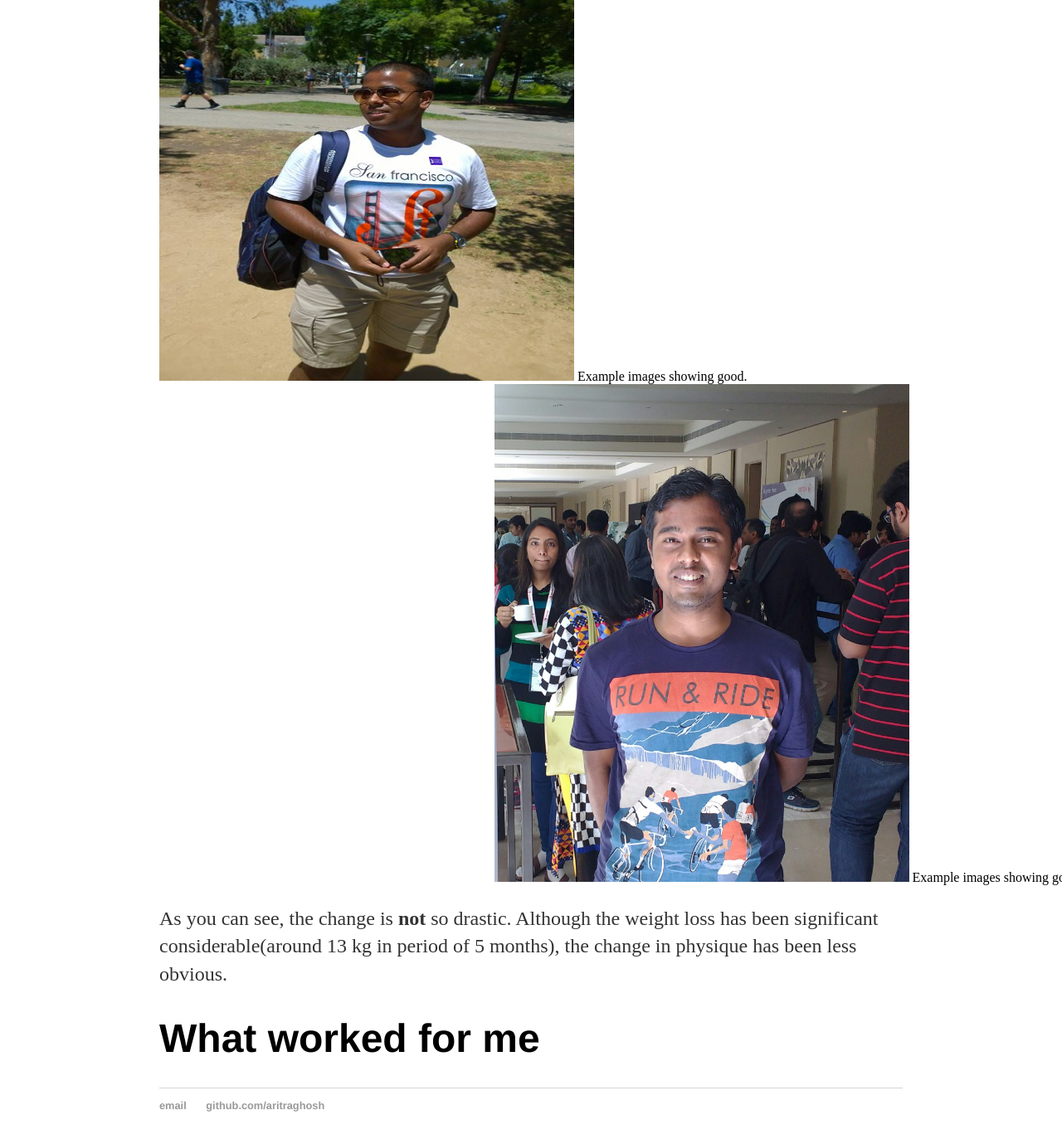
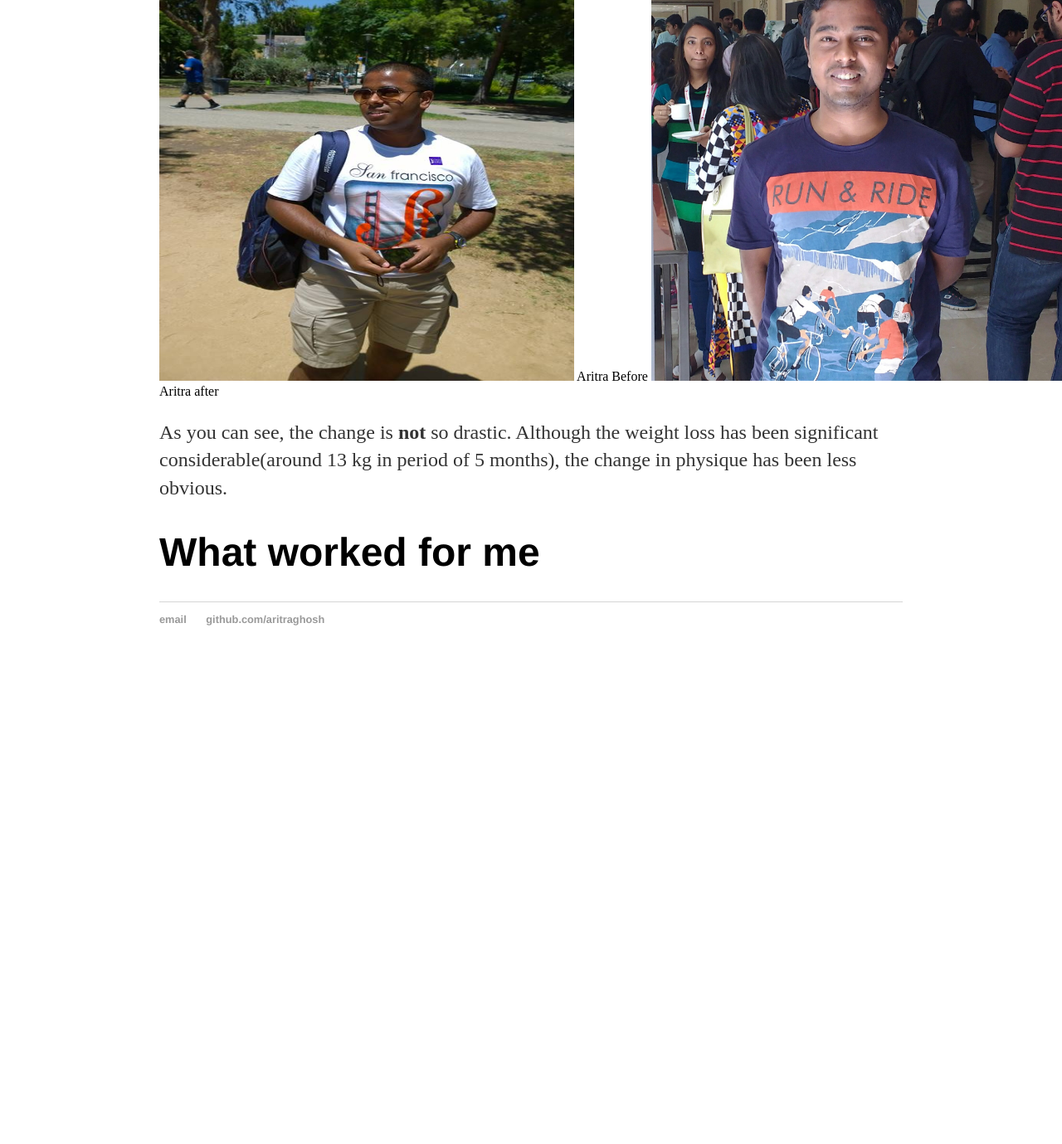
Before and after one commit to aritraghosh/aritraghosh.github.io, a Jekyll site: the page built from _posts/2016-02-05-some-tips-for-weight-loss.md, in a window 1280 px wide and 1400 px high, scrolled down 689 px. Shown: the top 1379 px of the window at 83% size. Built offline with Jekyll 4.4.1, drawn with Linux system fonts in a browser that asks for light colours; after the commit the page ends 1503 px from its top, so only the background shows below that.

Commit message:
Update 2016-02-05-some-tips-for-weight-loss.md

```diff
--- a/_posts/2016-02-05-some-tips-for-weight-loss.md
+++ b/_posts/2016-02-05-some-tips-for-weight-loss.md
@@ -9,15 +9,10 @@ After a long wait(4 years), I was able to muster courage and enthusiasm on somet
 
 
 <div style="width:1100px; margin:0 auto;">
-<div align="left">
 <img src="https://aritraghosh.github.io/images/Aritra_old.jpg" alt="Old me" style="align: left;width: 500px ;height: 600px;"/>
-Example images showing good.
-</div>
-
-<div align="right">
+Aritra Before
 <img src="https://aritraghosh.github.io/images/IMG_20160123_091910.jpg" alt="Now" style="align: right;width: 500px;  height: 600px;"/>
-Example images showing goo
-</div>
+Aritra after
 </div>
 
 
```
